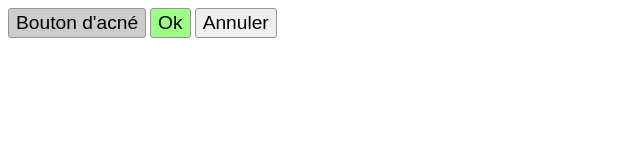
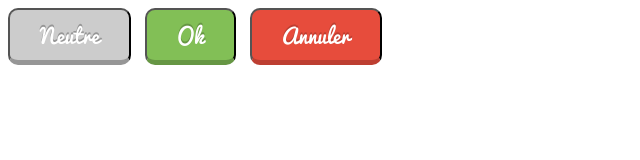
Before and after one commit to alexandradra/graphic_chart, a plain HTML site: page index.html in a window 1280 px wide. Shown: the whole page, without its empty margins (0-640 px from the left). Drawn offline with Linux system fonts and the light colour scheme.

Commit message:
Buttons v 1.0

```diff
--- a/index.html
+++ b/index.html
@@ -6,7 +6,7 @@
     <link rel="stylesheet" href="style.css">
   </head>
   <body>
-    <button class="button button_neutral">Bouton d'acné</button>
+    <button class="button button_neutral">Neutre</button>
     <button class="button button_ok">Ok</button>
     <button class="button button_cancel">Annuler</button>
   </body>
--- a/style.css
+++ b/style.css
@@ -1,24 +1,44 @@
+@font-face {
+  font-family: 'pacifico';
+  src: url('../graphic_chart/fonts/Pacifico.ttf');
+}
+
 .button {
-  font-size: 1.2em;
-  font-family: sans-serif;
-  padding: 3px 7px 3px 7px;
-  border:1px solid #969696;
-  border-radius: 3px;
+  font-size: 1.3em;
+  font-family: pacifico, sans-serif;
+  color: white;
+  padding: 7px 30px;
+  margin: 0px 10px 10px 0px;
+  border-radius: 10px;
+  transition: all 0.9s;
 }
 
 .button_neutral {
   background-color: #cccccc;
+  border-bottom: 5px solid #969696;
+  text-shadow: 0px -2px #969696;
 }
 .button_neutral:hover {
-  box-shadow: inset 2px 2px #969696;
+  background-color: #969696;
+  border-bottom: 5px solid #636363;
 }
 
 .button_ok {
-  background-color: #9cff86;
+  background-color: #82BF56;
+	border-bottom: 5px solid #669644;
+  text-shadow: 0px -2px #669644;
 }
 .button_ok:hover {
-  box-shadow: inset 2px 2px #8dd07e;
+  background-color: #719f50;
+  border-bottom: 5px solid #57783f;
 }
 
-.button_cancel {}
-.button_cancel:hover {}
+.button_cancel {
+  background-color: #E74C3C;
+	border-bottom: 5px solid #BD3E31;
+  text-shadow: 0px -2px #BD3E31;
+}
+.button_cancel:hover {
+  background-color: #CC4335;
+  border-bottom: 5px solid #7c3029;
+}
```
Also changed, not shown: fonts/Lato-Regular.ttf (added), fonts/Pacifico.ttf (added).
